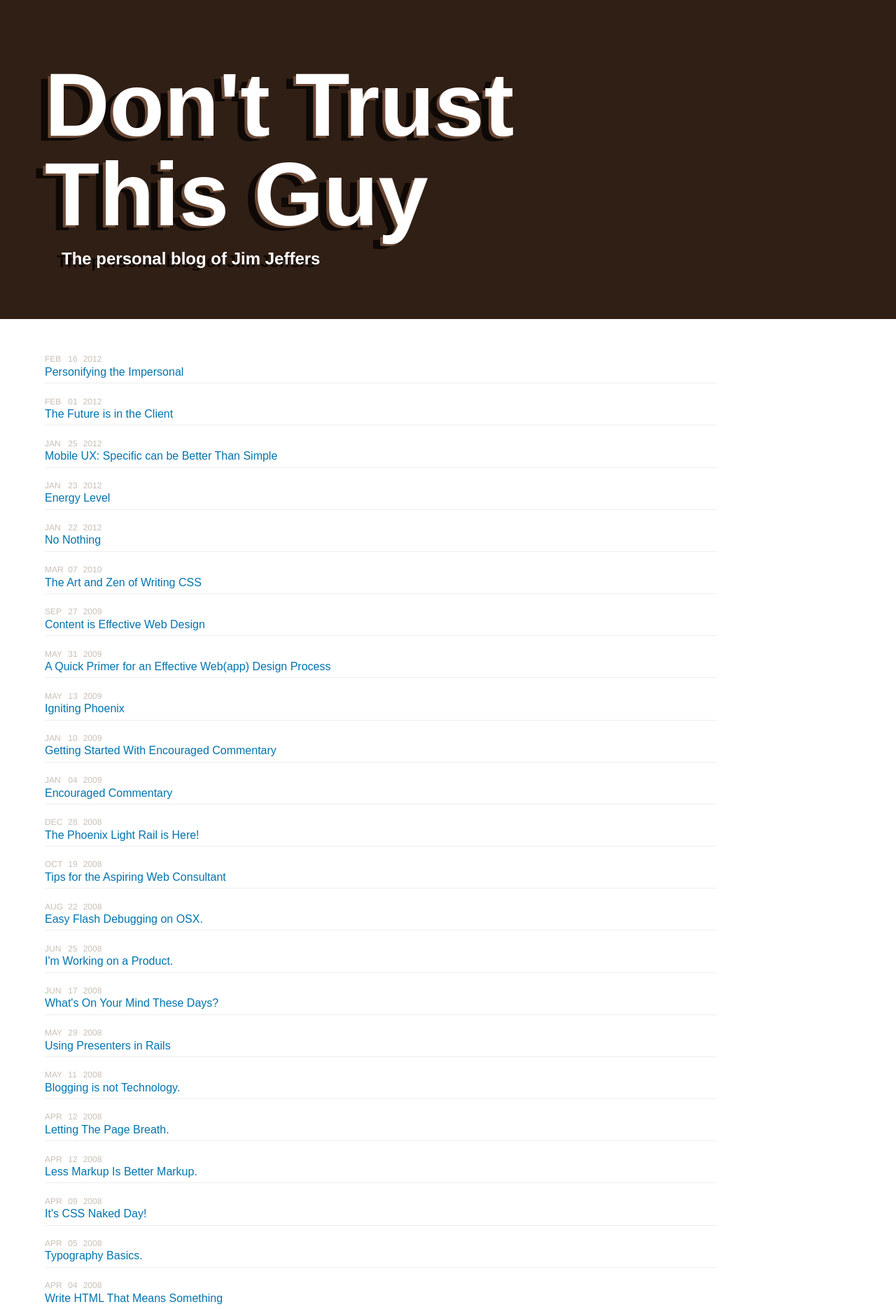
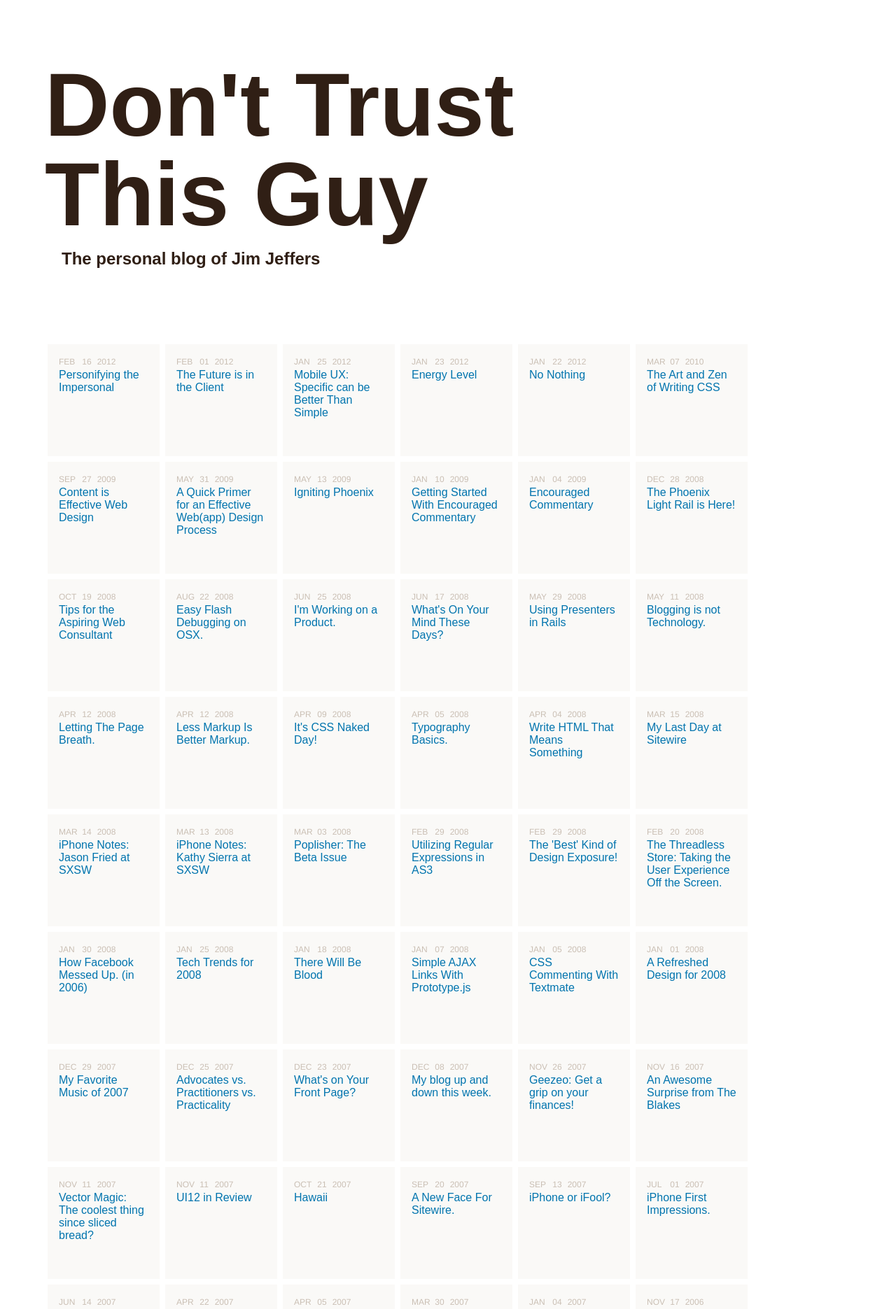
Before and after one commit to jimjeffers/DTTG-Jekyll, a Jekyll site: the page built from index.html, in a window 1280 px wide. Shown: the top 1871 px of the page at 70% size. Built offline with Jekyll 4.4.1, drawn with Linux system fonts in a browser that asks for light colours; the list of posts is cut into pages by our own code; some of the changed text lies outside the part shown.

Commit message:
Updated homepage styles.

```diff
--- a/_posts/2005-12-26-donttrustthisguy-com-design-in-progress.html
+++ b/_posts/2005-12-26-donttrustthisguy-com-design-in-progress.html
@@ -2,7 +2,7 @@
 layout: post
 author: Jim Jeffers
 permalink: /2005/12/26/donttrustthisguy-com-design-in-progress
-title: "DontTrustThisGuy.com - Design in Progress."
+title: "DTTG Design in Progress."
 excerpt:
   <p>If you're reading this your feedback is required.  I'm redesigning my blog by heavily hacking up S
 ---
--- a/stylesheets/screen.css
+++ b/stylesheets/screen.css
@@ -31,7 +31,6 @@ header h2 {
 }
 
 header#splash {
-  background: #301f15;
   left: 0;
   position: absolute;
   right: 0;
@@ -41,12 +40,7 @@ header#splash {
 
 header#splash h1,
 header#splash h2 {
-  color: #fff;
-  text-shadow: -4px 3px 0 #6b4935, -14px 7px 0 #0e0906;
-}
-
-header#splash h2 {
-  text-shadow: -7px 4px 0 #0e0906;
+  color: #301f15;
 }
 
 header#splash hgroup {
@@ -90,14 +84,8 @@ cite {
 
 .archives {
   list-style: none;
-  max-width: 960px;
+  overflow: hidden;
   padding: 0 1.5em;
-}
-
-.archives li {
-  border-bottom: 1px solid #eee;
-  padding: 0.2em 6em 0.2em 0;
-  position: relative;
 }
 
 .archives .date {
@@ -126,6 +114,7 @@ cite {
 
 footer {
   color: #444;
+  clear: both;
   border-top: 2px double #eee;
   margin-top: 10em;
   padding: 0 1em;
@@ -225,7 +214,9 @@ pre {
   }
 
   .archives li {
-    padding: 1em 6em 0.4em 0;
+    background: rgba(202,191,180,0.1);
+    margin: 0.25rem 0;
+    padding: 1rem;
   }
 
   .archives .date {
@@ -329,6 +320,15 @@ pre {
     margin-top: 21rem;
   }
 
+  .archives li {
+    display: block;
+    float: left;
+    height: 8rem;
+    margin: 0.25rem;
+    position: relative;
+    width: 8rem;
+  }
+
   .no-touch #posts_nav li,
   .no-touch #posts_nav li img {
     display: block;
```
Also changed, not shown: 8 other files.
